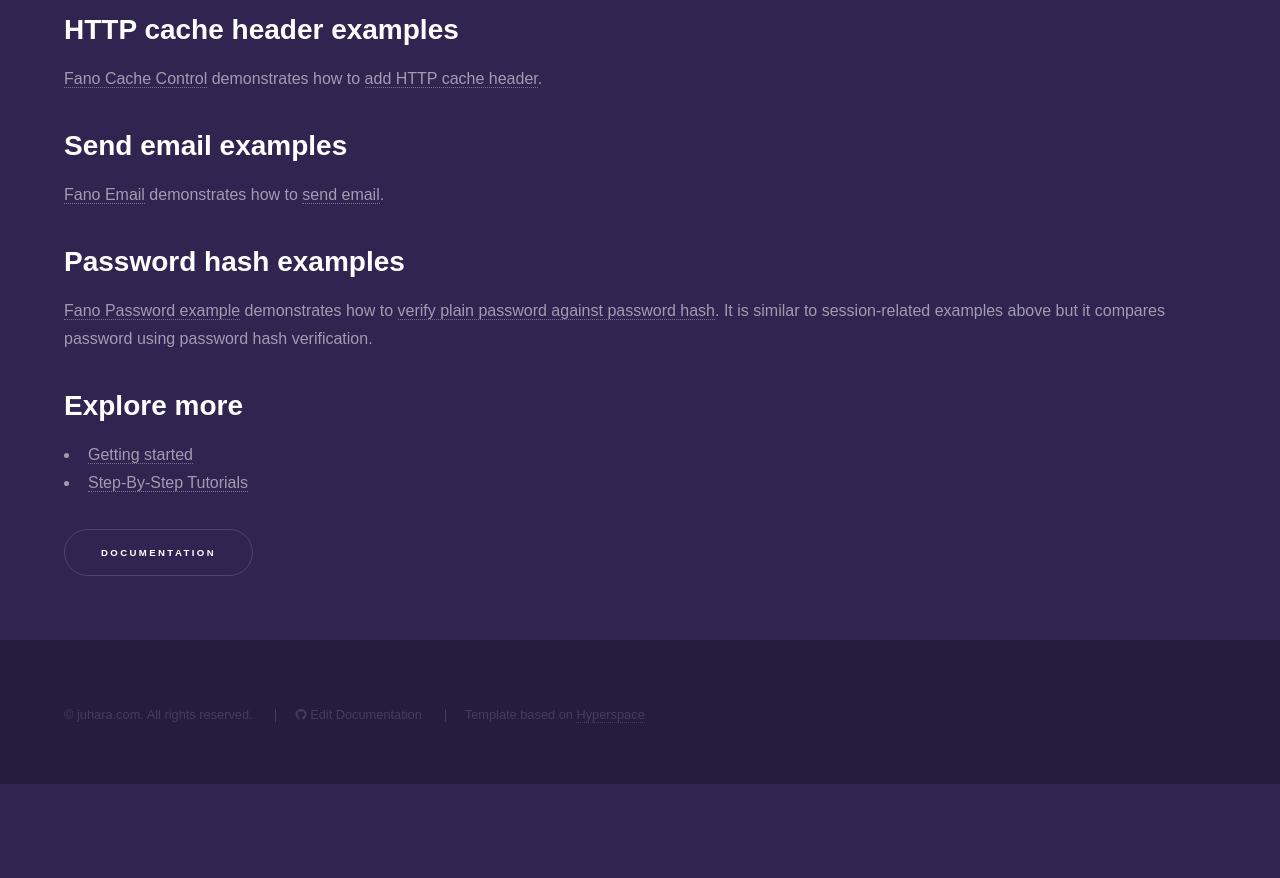
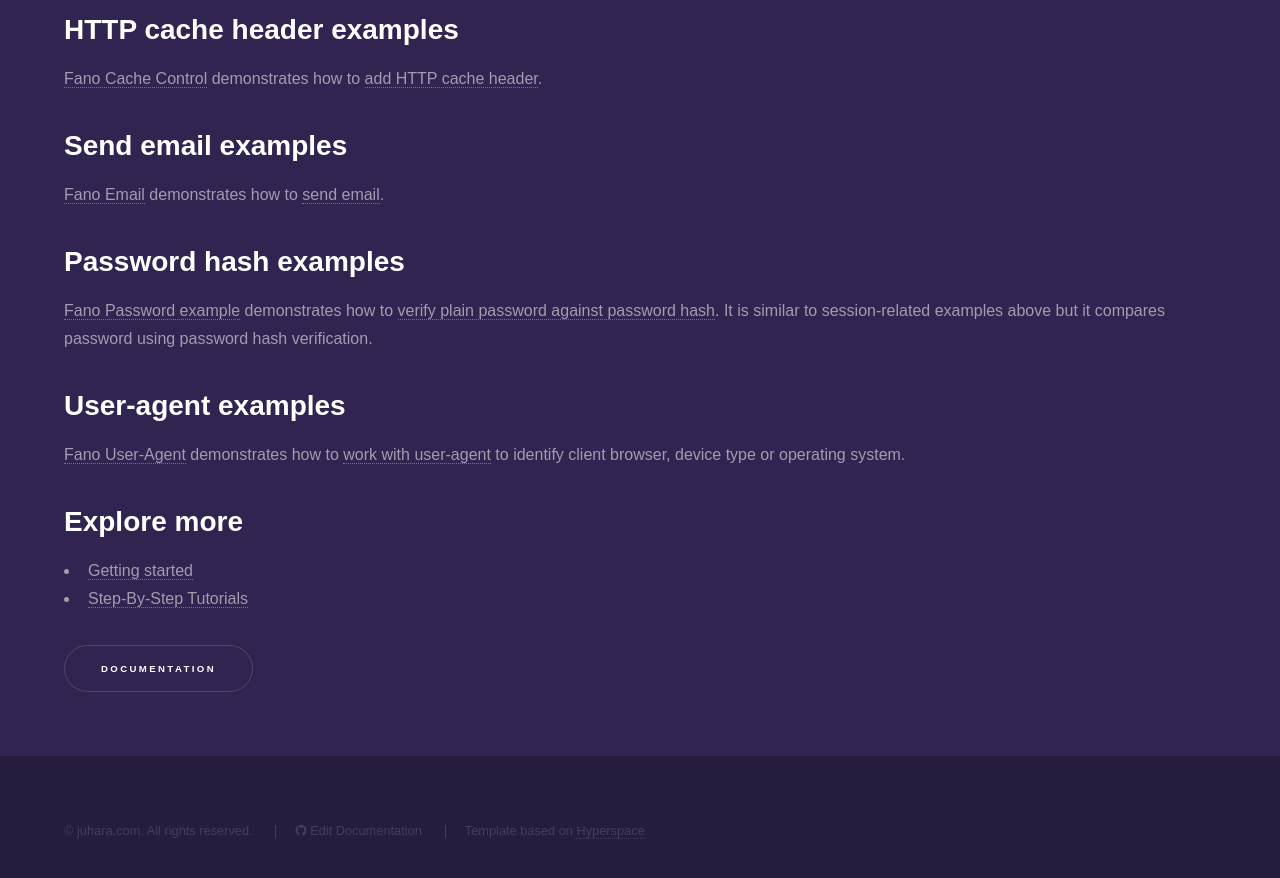
Before and after one commit to fanoframework/fanoframework.github.io, a Jekyll site: the page built from examples/index.md, in a window 1280 px wide and 900 px high, scrolled down 2625 px. Shown: the top 878 px of the window. Built offline with Jekyll 4.4.1, drawn with Linux system fonts in a browser that asks for light colours; our own code applies the rules of GitHub Pages for plain Markdown files; before the commit the page ends 3409 px from its top, so only the background shows below that.

Commit message:
Add user agent example

```diff
--- a/examples/index.md
+++ b/examples/index.md
@@ -99,6 +99,11 @@
 [Fano Password example](https://github.com/fanoframework/fano-password) demonstrates how to [verify plain password against password hash](/security/password-hash).
 It is similar to session-related examples above but it compares password using password hash verification.
 
+## User-agent examples
+
+[Fano User-Agent](https://github.com/fanoframework/fano-user-agent) demonstrates how to [work with user-agent](/utilities/identifying-client-user-agent) to identify client browser, device type or operating system.
+
+
 ## Explore more
 
 - [Getting started](/getting-started)
```
